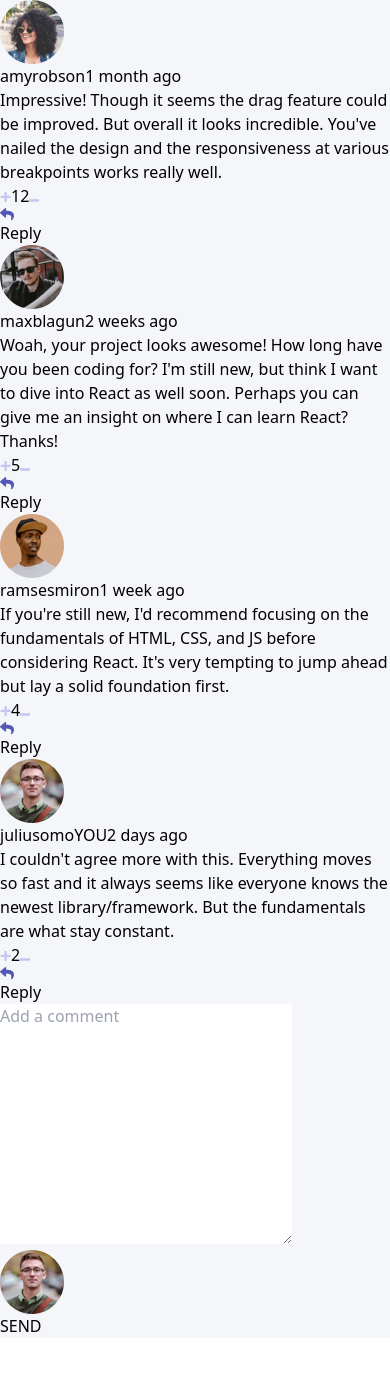
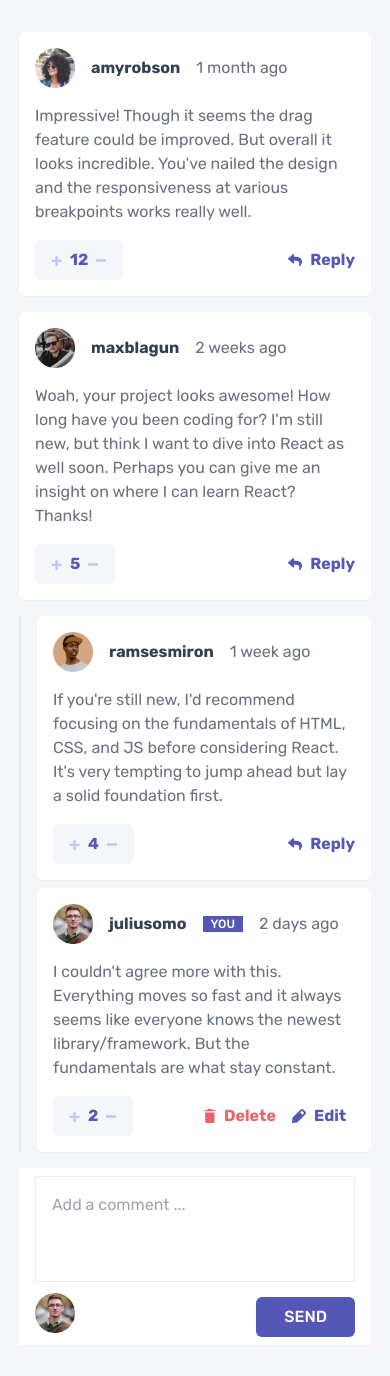
Before and after one commit to Beshoynady93/Interactive-Comment-Section, a React (Vite) app: page / in a window 390 px wide. Before the commit the page ends 1338 px from the top, so only its background shows below. Built offline with nearby package versions, Linux system fonts and the light colour scheme.

Commit message:
Styling comment section for mobil

```diff
--- a/src/App.tsx
+++ b/src/App.tsx
@@ -2,7 +2,7 @@ import CommentsSection from './components/CommentsSection';
 
 function App() {
   return (
-    <main className="bg-neutral-grey-200">
+    <main className="bg-neutral-grey-200 font-primary">
       <CommentsSection />
     </main>
   );
--- a/src/components/AddComment.tsx
+++ b/src/components/AddComment.tsx
@@ -1,20 +1,56 @@
-import { userType } from '../types/types';
+import { useRef } from 'react';
+import { userType, commentType } from '../types/types';
 
-const AddComment = ({ currentUser }: { currentUser: userType }) => {
+type addCommentPropsType = {
+  currentUser: userType;
+  setComment: React.Dispatch<React.SetStateAction<commentType[]>>;
+};
+
+const AddComment = ({ currentUser, setComment }: addCommentPropsType) => {
+  const textareaRef = useRef<HTMLTextAreaElement>(null);
+
+  const sendCommentHandler = () => {
+    if (!textareaRef.current?.value) return;
+    setComment((comments: commentType[]) => [
+      ...comments,
+      {
+        id: new Date().getTime(),
+        content: textareaRef.current?.value ? textareaRef.current?.value : '',
+        createdAt: `${new Date().getDate()}-${
+          new Date().getMonth() + 1
+        }-${new Date().getFullYear()}`,
+        score: 0,
+        user: {
+          image: currentUser.image,
+          username: currentUser.username,
+        },
+        replies: [],
+      },
+    ]);
+    textareaRef.current.value = '';
+  };
+
   return (
-    <div>
+    <>
       <textarea
         name="add-comment"
+        ref={textareaRef}
         id=""
-        cols={30}
-        rows={10}
-        placeholder="Add a comment"
+        // cols={30}
+        rows={3}
+        placeholder="Add a comment ..."
+        className="resize-none w-full p-4 border border-neutral-grey-400 text-neutral-blue-400 "
       />
-      <div>
-        <img src={currentUser.image.webp} alt="" />
-        <button>SEND</button>
+      <div className="flex justify-between items-center space-y-2">
+        <img className="w-10" src={currentUser.image.webp} alt="" />
+        <button
+          className="bg-primary-blue-400 text-white font-medium px-7 py-2 rounded-md"
+          onClick={sendCommentHandler}
+        >
+          SEND
+        </button>
       </div>
-    </div>
+    </>
   );
 };
 
--- a/src/components/Comment.tsx
+++ b/src/components/Comment.tsx
@@ -1,46 +1,101 @@
 import { commentType, userType } from '../types/types';
 import Reply from './Reply';
 
-type commentProps = {
+type commentPropsType = {
   comment: commentType;
   currentUser: userType;
+  setisDeleteCommentModalShown: React.Dispatch<React.SetStateAction<boolean>>;
 };
 
-const Comment = ({ comment, currentUser }: commentProps) => {
+const Comment = ({
+  comment,
+  currentUser,
+  setisDeleteCommentModalShown,
+}: commentPropsType) => {
+  const deleteCommentHandler = () => {
+    setisDeleteCommentModalShown(true);
+  };
+
   return (
-    <div>
-      <div>
-        <img src={comment.user.image.webp} alt="" />
-        <span>{comment.user.username}</span>
-        {currentUser.username === comment.user.username ? <span>YOU</span> : ''}
-        <span>{comment.createdAt}</span>
+    <>
+      <div className="bg-white p-4 rounded-md grid grid-cols-2 gap-y-4 shadow-sm">
+        <div className="flex gap-4 items-center col-span-2">
+          <img className="w-10" src={comment.user.image.webp} alt="" />
+          <span className="text-neutral-blue-400 font-bold-7">
+            {comment.user.username}
+          </span>
+          {currentUser.username === comment.user.username ? (
+            <span className="bg-primary-blue-400 text-white text-xs px-2 font-medium">
+              YOU
+            </span>
+          ) : (
+            ''
+          )}
+          <span className="text-neutral-blue-200">{comment.createdAt}</span>
         </div>
 
-      <div>{comment.content}</div>
+        <div className="text-neutral-blue-200 col-span-2">
+          {comment.content}
+        </div>
 
-      <div>
+        <div className="flex items-center bg-neutral-grey-200 w-max px-4 py-2 rounded-md">
           <button>
             <img src="./images/icon-plus.svg" alt="" />
           </button>
+          <span className="text-primary-blue-400 font-bold-7 mx-2">
             {comment.score}
+          </span>
           <button>
             <img src="./images/icon-minus.svg" alt="" />
           </button>
         </div>
 
-      <div>
-        <button>
-          <img src="./images/icon-reply.svg" alt="" />
-          <span>Reply</span>
+        {comment.user.username === currentUser.username ? (
+          <div className="flex items-center gap-4">
+            <button
+              onClick={deleteCommentHandler}
+              className="flex items-center gap-2 font-bold-7"
+            >
+              <img src="./images/icon-delete.svg" alt="" />
+              <span className="text-primary-red-400">Delete</span>
+            </button>
+            <button className="flex items-center gap-2 font-bold-7">
+              <img src="./images/icon-edit.svg" alt="" />
+              <span className="text-primary-blue-400">Edit</span>
             </button>
           </div>
+        ) : (
+          <div className="flex items-center justify-end">
+            <button className="flex items-center gap-2 font-bold-7">
+              <img src="./images/icon-reply.svg" alt="" />
+              <span className=" text-primary-blue-400">Reply</span>
+            </button>
+          </div>
+        )}
 
+        {/* <div className="flex items-center justify-end">
+        <button className="flex items-center gap-2 font-bold-7">
+          <img src="./images/icon-reply.svg" alt="" />
+          <span className=" text-primary-blue-400">Reply</span>
+        </button>
+      </div> */}
+      </div>
+
+      {comment.replies?.length !== 0 ? (
+        <div className="space-y-2 border-l-2 pl-4">
           {comment.replies?.map((reply) => (
-        <div key={reply.id}>
-          <Reply currentUser={currentUser} reply={reply} />
-        </div>
+            <Reply
+              setisDeleteCommentModalShown={setisDeleteCommentModalShown}
+              currentUser={currentUser}
+              reply={reply}
+              key={reply.id}
+            />
           ))}
         </div>
+      ) : (
+        ''
+      )}
+    </>
   );
 };
 
--- a/src/components/CommentsSection.tsx
+++ b/src/components/CommentsSection.tsx
@@ -2,25 +2,36 @@ import { useState } from 'react';
 import data from '../assets/data.json';
 import Comment from './Comment';
 import AddComment from './AddComment';
+import DeleteCommentModal from './DeleteCommentModel';
 
 const CommentsSection = () => {
   const [currentUser] = useState(data.currentUser);
   const [comments, setcomments] = useState(data.comments);
+  const [isDeleteCommentModalShown, setisDeleteCommentModalShown] =
+    useState(false);
+
   return (
-    <section>
-      <div>
+    <>
+      <section className="max-w-sm mx-auto px-4 py-8">
+        <div className="space-y-4">
           {comments.map((comment) => (
             <Comment
               currentUser={currentUser}
               comment={comment}
+              setisDeleteCommentModalShown={setisDeleteCommentModalShown}
               key={comment.id}
             />
           ))}
         </div>
-      <div>
-        <AddComment currentUser={currentUser} />
+        <div className="bg-white mt-4 px-4 py-2">
+          <AddComment setComment={setcomments} currentUser={currentUser} />
         </div>
       </section>
+      <DeleteCommentModal
+        isDeleteCommentModalShown={isDeleteCommentModalShown}
+        setisDeleteCommentModalShown={setisDeleteCommentModalShown}
+      />
+    </>
   );
 };
 
--- /dev/null
+++ b/src/components/DeleteCommentModel.tsx
@@ -0,0 +1,42 @@
+type deleteCommentModalType = {
+  isDeleteCommentModalShown: boolean;
+  setisDeleteCommentModalShown: React.Dispatch<React.SetStateAction<boolean>>;
+};
+
+const DeleteCommentModal = ({
+  isDeleteCommentModalShown,
+  setisDeleteCommentModalShown,
+}: deleteCommentModalType) => {
+  const cancelDeleteCommentHalndler = () => {
+    setisDeleteCommentModalShown(false);
+  };
+
+  return (
+    <div
+      className={`w-full h-full top-0 left-0 bg-black bg-opacity-40 fixed z-10  items-center justify-center ${
+        isDeleteCommentModalShown ? 'flex' : 'hidden'
+      }`}
+    >
+      <div className="bg-white w-11/12 px-8 py-4 rounded-md space-y-2">
+        <h3 className="text-neutral-blue-400 font-bold-7">Delete comment</h3>
+        <p className="text-neutral-blue-200">
+          Are you sure you want to delete this comment? This will remove the
+          comment and can't be undone
+        </p>
+        <div className="flex items-center justify-between">
+          <button
+            onClick={cancelDeleteCommentHalndler}
+            className="bg-neutral-blue-200 px-4 py-2 rounded-md text-white font-medium text-sm"
+          >
+            NO, CANCEL
+          </button>
+          <button className="bg-primary-red-400 px-4 py-2 rounded-md text-white font-medium text-sm">
+            YES, DELETE
+          </button>
+        </div>
+      </div>
+    </div>
+  );
+};
+
+export default DeleteCommentModal;
--- a/src/components/Reply.tsx
+++ b/src/components/Reply.tsx
@@ -1,38 +1,73 @@
 import { replyType, userType } from '../types/types';
 
-type replyProps = {
+type replyPropsType = {
   reply: replyType;
   currentUser: userType;
+  setisDeleteCommentModalShown: React.Dispatch<React.SetStateAction<boolean>>;
 };
 
-const Reply = ({ reply, currentUser }: replyProps) => {
+const Reply = ({
+  reply,
+  currentUser,
+  setisDeleteCommentModalShown,
+}: replyPropsType) => {
+  const deleteCommentHandler = () => {
+    setisDeleteCommentModalShown(true);
+  };
+
   return (
-    <div>
-      <div>
-        <img src={reply.user.image.webp} alt="" />
-        <span>{reply.user.username}</span>
-        {currentUser.username === reply.user.username ? <span>YOU</span> : ''}
-        <span>{reply.createdAt}</span>
+    <div className="col-span-2 bg-white p-4 rounded-md grid grid-cols-2 gap-y-4 shadow-sm">
+      <div className="flex gap-4 items-center col-span-2">
+        <img className="w-10" src={reply.user.image.webp} alt="" />
+        <span className="text-neutral-blue-400 font-bold-7">
+          {reply.user.username}
+        </span>
+        {currentUser.username === reply.user.username ? (
+          <span className="bg-primary-blue-400 text-white text-xs px-2 font-medium">
+            YOU
+          </span>
+        ) : (
+          ''
+        )}
+        <span className="text-neutral-blue-200">{reply.createdAt}</span>
       </div>
 
-      <div>{reply.content}</div>
+      <div className="text-neutral-blue-200 col-span-2">{reply.content}</div>
 
-      <div>
+      <div className="flex items-center bg-neutral-grey-200 w-max px-4 py-2 rounded-md">
         <button>
           <img src="./images/icon-plus.svg" alt="" />
         </button>
-        {reply.score}
+        <span className="text-primary-blue-400 font-bold-7 mx-2">
+          {reply.score}
+        </span>
         <button>
           <img src="./images/icon-minus.svg" alt="" />
         </button>
       </div>
 
-      <div>
-        <button>
-          <img src="./images/icon-reply.svg" alt="" />
-          <span>Reply</span>
-        </button>
-      </div>
+      {reply.user.username === currentUser.username ? (
+        <div className="flex items-center gap-4">
+          <button
+            onClick={deleteCommentHandler}
+            className="flex items-center gap-2 font-bold-7"
+          >
+            <img src="./images/icon-delete.svg" alt="" />
+            <span className="text-primary-red-400">Delete</span>
+          </button>
+          <button className="flex items-center gap-2 font-bold-7">
+            <img src="./images/icon-edit.svg" alt="" />
+            <span className="text-primary-blue-400">Edit</span>
+          </button>
+        </div>
+      ) : (
+        <div className="flex items-center justify-end">
+          <button className="flex items-center gap-2 font-bold-7">
+            <img src="./images/icon-reply.svg" alt="" />
+            <span className=" text-primary-blue-400">Reply</span>
+          </button>
+        </div>
+      )}
     </div>
   );
 };
```
Lines whose indentation alone changed are shown as unchanged.
